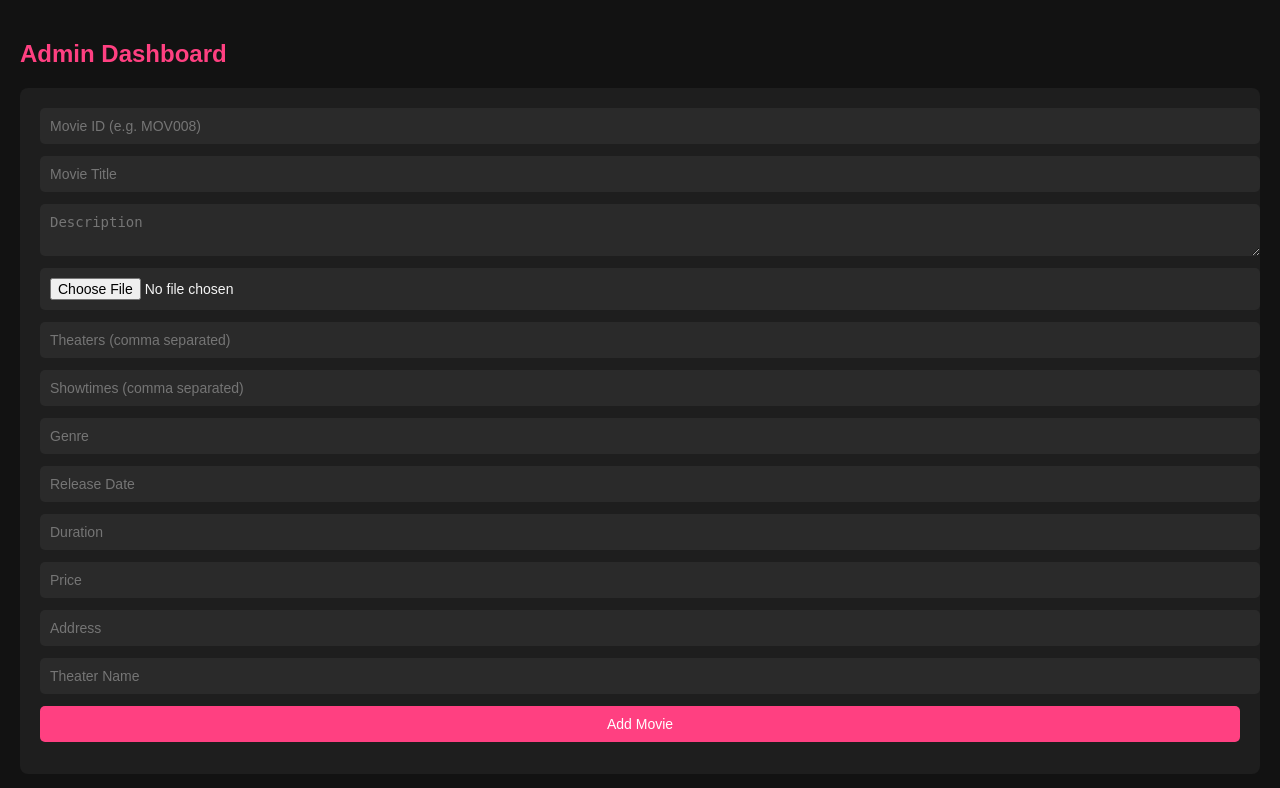
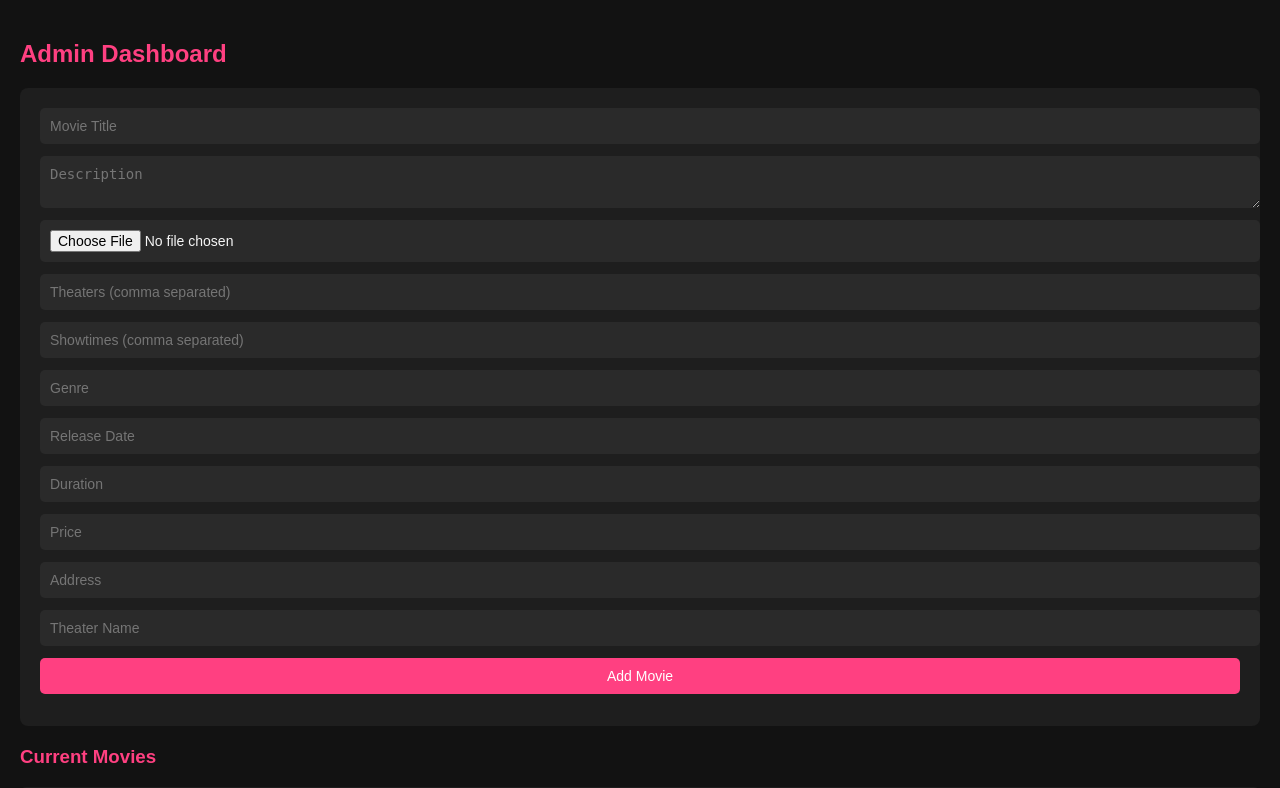
Before and after one commit to mayankchauhan61z1/ShowTImeAwsProject, a Flask app: page /admindashboard in a window 1280 px wide. Shown: the top 788 px of the page. Run offline with Flask 3, Linux system fonts and the light colour scheme; the visitor is signed in with stand-in values (Sample User, id 1).

Commit message:
Update AdminDashbord.html

```diff
--- a/templates/AdminDashbord.html
+++ b/templates/AdminDashbord.html
@@ -11,7 +11,7 @@
   {% endif %}
 
   <form action="/admin/dashboard" method="POST" enctype="multipart/form-data">
-    <input type="text" name="movie_id" placeholder="Movie ID (e.g. MOV008)" required>
+    <!-- <input type="text" name="movie_id" placeholder="Movie ID (e.g. MOV008)" required> -->
     <input type="text" name="title" placeholder="Movie Title" required>
     <textarea name="description" placeholder="Description" required></textarea>
     <input type="file" name="poster" accept="image/*" required>
```
